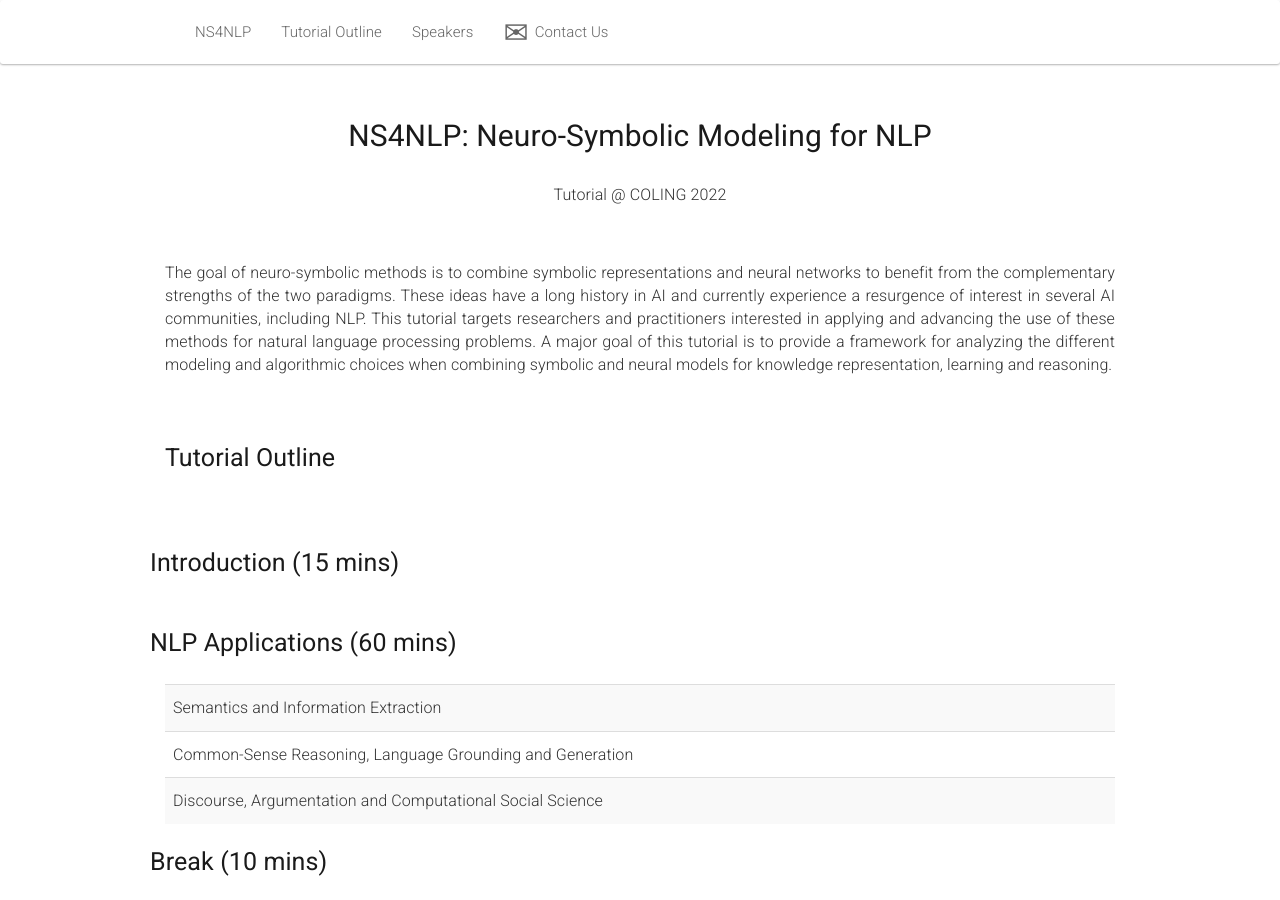
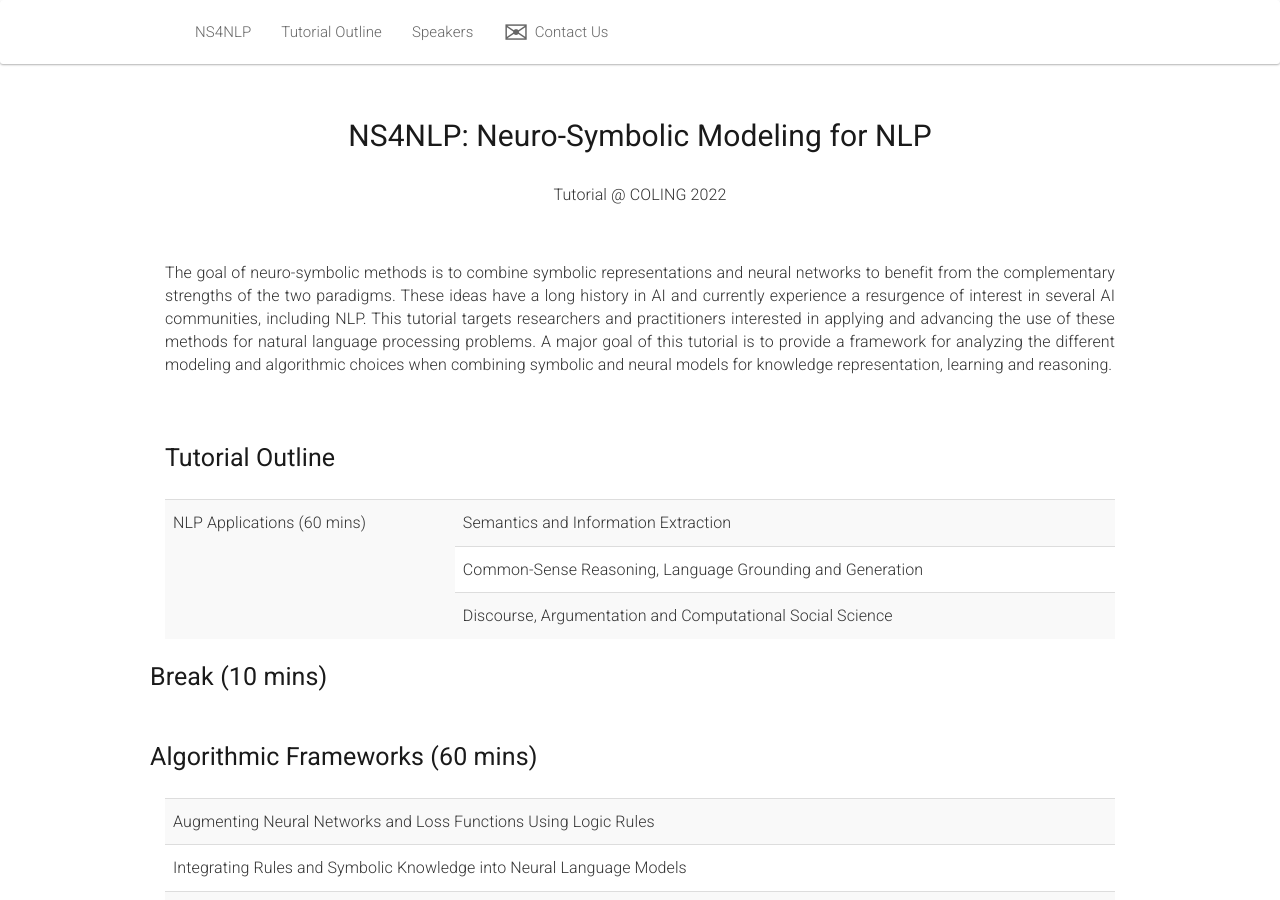
Before and after one commit to ns4nlp-coling/ns4nlp-coling.github.io, a Jekyll site: the page built from _pages/home_2022.md, in a window 1280 px wide and 900 px high. Built offline with Jekyll 4.4.1, drawn with Linux system fonts in a browser that asks for light colours; nearby versions of some CDN libraries.

Commit message:
Trying diff table outline w/multirow

```diff
--- a/_pages/home_2022.md
+++ b/_pages/home_2022.md
@@ -25,12 +25,11 @@ Tutorial @ COLING 2022
 {% include outline.md %}
 
 <div class="row">
-  <h2>Introduction (15 mins)</h2>
-  <h2>NLP Applications (60 mins)</h2>
   <div class="col-xs-12"><a class="anchor" id="dates"></a>
     <table class="table table-striped">
       <tbody>
-        <tr>
+      <tr>
+          <td rowspan="3">NLP Applications (60 mins)</td>
           <td>Semantics and Information Extraction</td>
 	      </tr>
         <tr>
```
